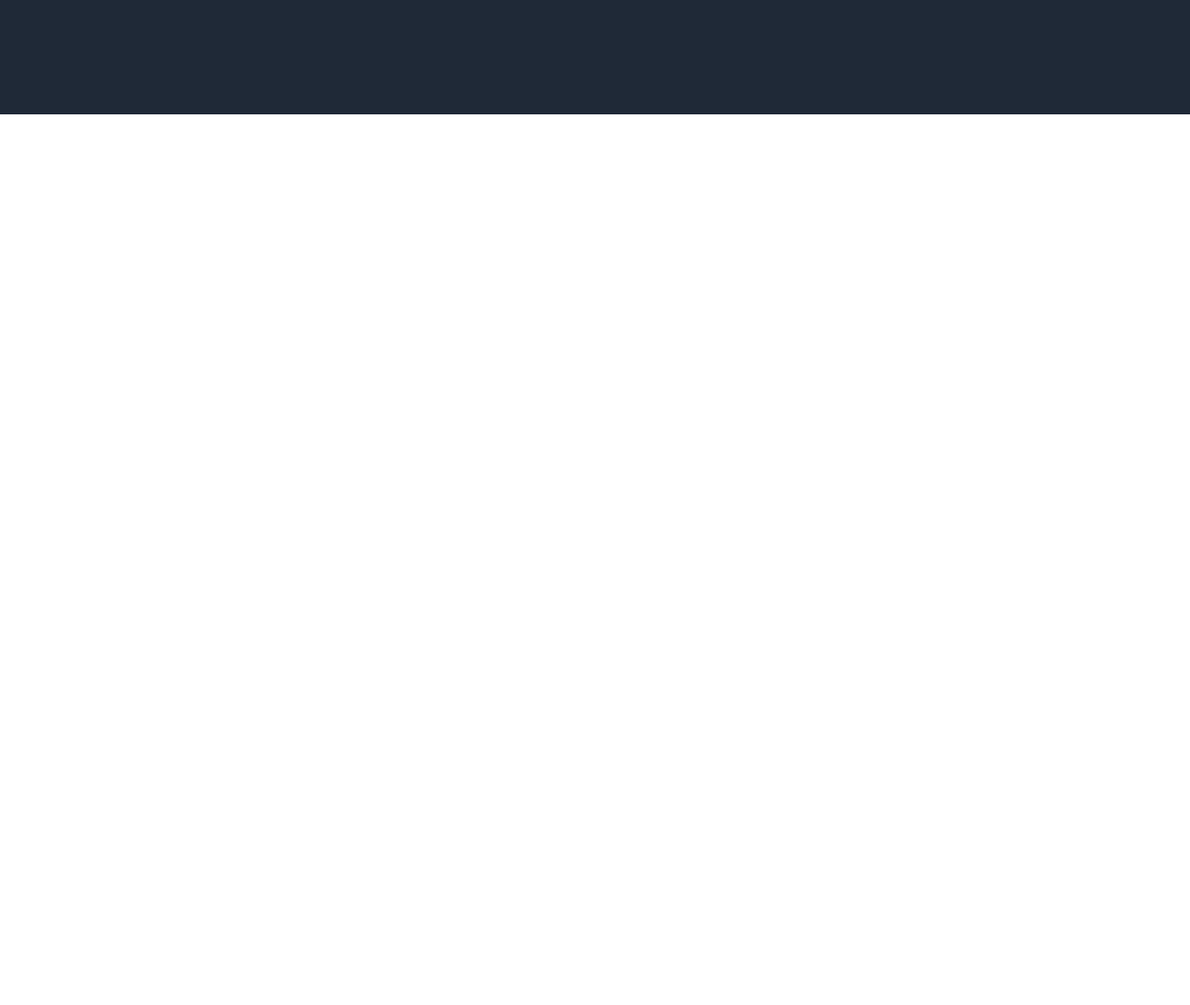
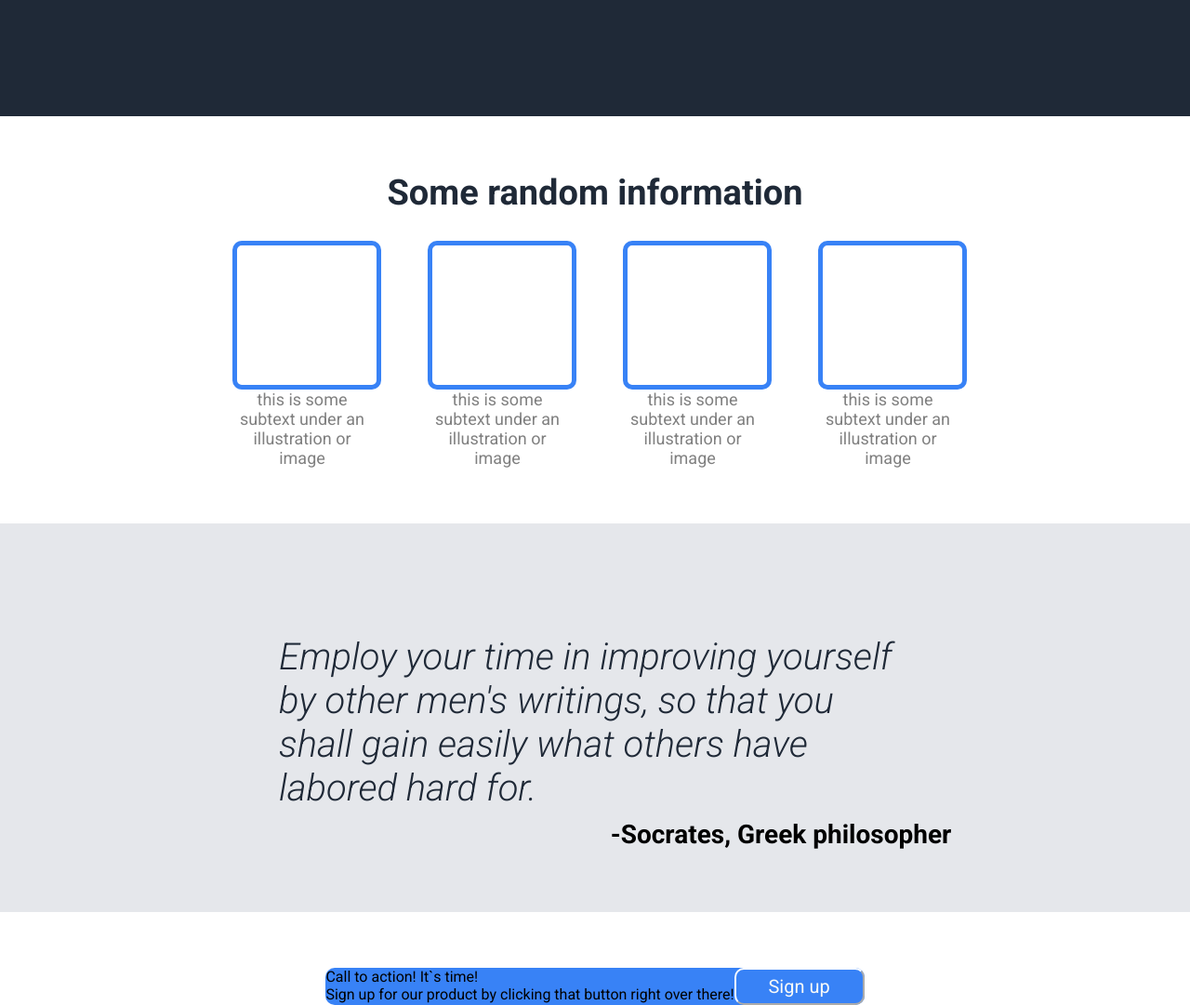
Before and after one commit to gabs911/landing_page, a plain HTML site: page index.html in a window 1280 px wide. Shown: the part 552-1633 px from the top of the page at 93% size. Before the commit the page ends 800 px from the top, so only its background shows below. Drawn offline with Linux system fonts and the light colour scheme.

Commit message:
Added quote section

```diff
--- a/index.html
+++ b/index.html
@@ -5,7 +5,7 @@
         <title>Landing Page</title>
         <link rel="stylesheet" href="./styles/styles.css">
         <style>
-            @import url('https://fonts.googleapis.com/css2?family=Roboto:wght@300;400;700;900&display=swap');
+            @import url('https://fonts.googleapis.com/css2?family=Roboto:ital,wght@0,300;0,400;0,500;0,700;0,900;1,300;1,400;1,900&display=swap');
           </style>
     </head>
     <body>
@@ -30,6 +30,38 @@
                 </div>
                 <br><br>
             </div>
+
+
+        <!---Information Section-->
+        <div class="information-section">
+            <div class="information-title">Some random information</div>
+            <div class="boxes-container">
+                <div class="box"><div class="rounded-square"></div>this is some subtext under an illustration or image</div>
+                <div class="box"><div class="rounded-square"></div>this is some subtext under an illustration or image</div>
+                <div class="box"><div class="rounded-square"></div>this is some subtext under an illustration or image</div>
+                <div class="box"><div class="rounded-square"></div>this is some subtext under an illustration or image</div>
+            </div>
         </div>
+
+
+        <!--Quote Section-->
+        <div class="quote-section">
+            <div class="quote">Employ your time in improving yourself by other men's writings, so that you shall gain easily what others have labored hard for.</div>
+            <div class="author">-Socrates, Greek philosopher</div>
+            <br><br><br>
+        </div>
+
+        <!--Call to action section-->
+        <div class="call-section">
+            <div class="banner">
+                <div>
+                    <div class="call-title">Call to action! It`s time!</div>
+                    <div class="call-text">Sign up for our product by clicking that button right over there!</div>
+                </div>
+                <button class="call-button">Sign up</button>
+            </div>
+        </div>
+
+    </div>
     </body>
 </html>
--- a/styles/styles.css
+++ b/styles/styles.css
@@ -1,13 +1,14 @@
 body
 {
     margin: 0px;
-
+    font-family: 'Roboto', sans-serif;
 }
 
 .main
 {
     display: flex;
     flex-direction: column;
+    gap: 60px;
 
 }
 
@@ -54,6 +55,7 @@ img
 {
     width: 500px;
     height: auto;
+    border-radius: 10px;
 }
 
 .main-text
@@ -95,3 +97,97 @@ img
     flex-direction: column;
     gap: 10px;
 }
+
+.rounded-square
+{
+    width: 150px;
+    height: 150px;
+    border-width: 5px;
+    border-color: #3882f6;
+    border-style: solid;
+    border-radius: 10px;
+
+}
+
+.information-section
+{
+   flex: 1;
+   display: flex;
+   flex-direction: column;
+   align-items: center;
+   gap: 30px;
+}
+
+.information-title
+{
+    font-weight: bolder;
+    font-size: 38px;
+    color: #1f2937;
+}
+
+.box
+{
+    font-size: 18px;
+    color: grey;
+    width: 150px;
+    text-align: center;
+}
+
+.boxes-container
+{
+    display: flex;
+    gap: 60px;
+}
+
+.quote-section
+{
+    background-color: #e5e7eb;
+    flex: 1;
+    align-items: center;
+    display: flex;
+    flex-direction: column;
+    gap: 10px;
+}
+
+.quote
+{
+    font-size: 40px;
+    font-style: italic;
+    font-weight: 300;
+    color: #1f2937;
+    padding: 120px 300px 0 300px;
+}
+
+.author
+{
+    font-size: 28px;
+    font-weight: bold;
+    margin-left: 400px;
+}
+
+.call-section
+{
+    display: flex;
+    align-items: center;
+    justify-content: center;
+}
+
+.banner
+{
+    display: flex;
+    border-radius: 10px;
+    background-color: #3882f6;
+
+}
+
+.call-button
+{
+    border-radius: 10px;
+    background-color: #3882f6;
+    font-family: 'Roboto', sans-serif;
+    color: #f9faf8;
+    width: 140px;
+    height: 40px;
+    font-size: 20px;
+    border-color: white;
+}
```
